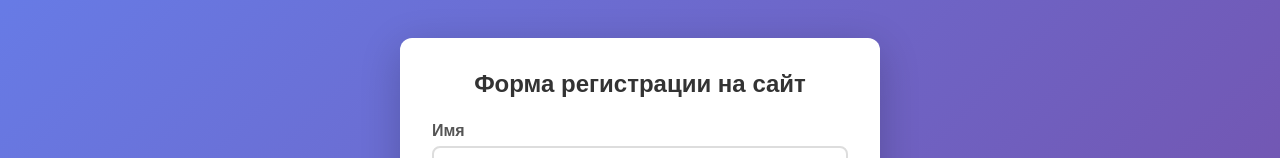
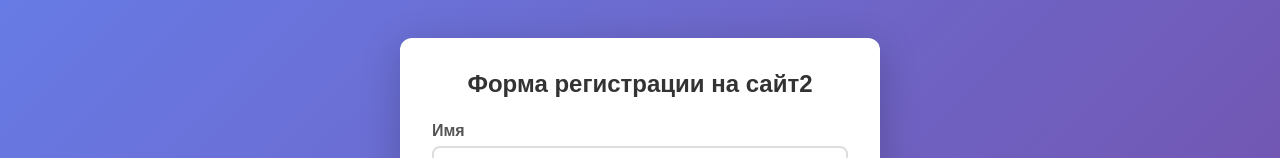
Before and after one commit to Lenassssssssss/lab11-ci-cd, a website: page index.html in a window 1280 px wide. Shown: the part 131-289 px from the top of the page. Drawn offline with Linux system fonts and the light colour scheme.

Commit message:
ffgbgf
`#

```diff
--- a/index.html
+++ b/index.html
@@ -8,7 +8,7 @@
 </head>
 <body>
     <main class="container">
-        <h1 id="form-title">Форма регистрации на сайт</h1>
+        <h1 id="form-title">Форма регистрации на сайт2</h1>
         <form id="registration-form" novalidate>
             <div class="form-group">
                 <label for="name">Имя</label>
```
